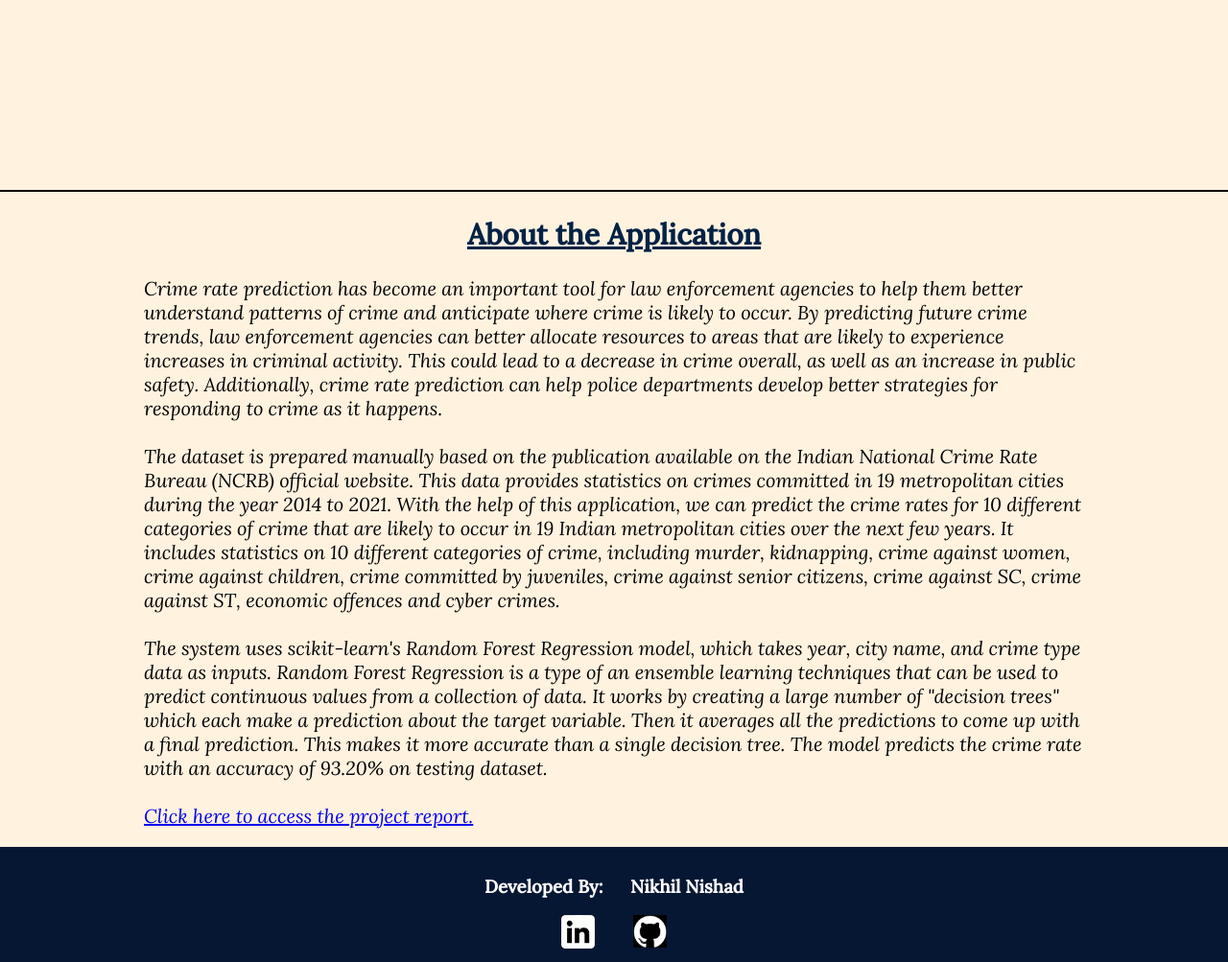
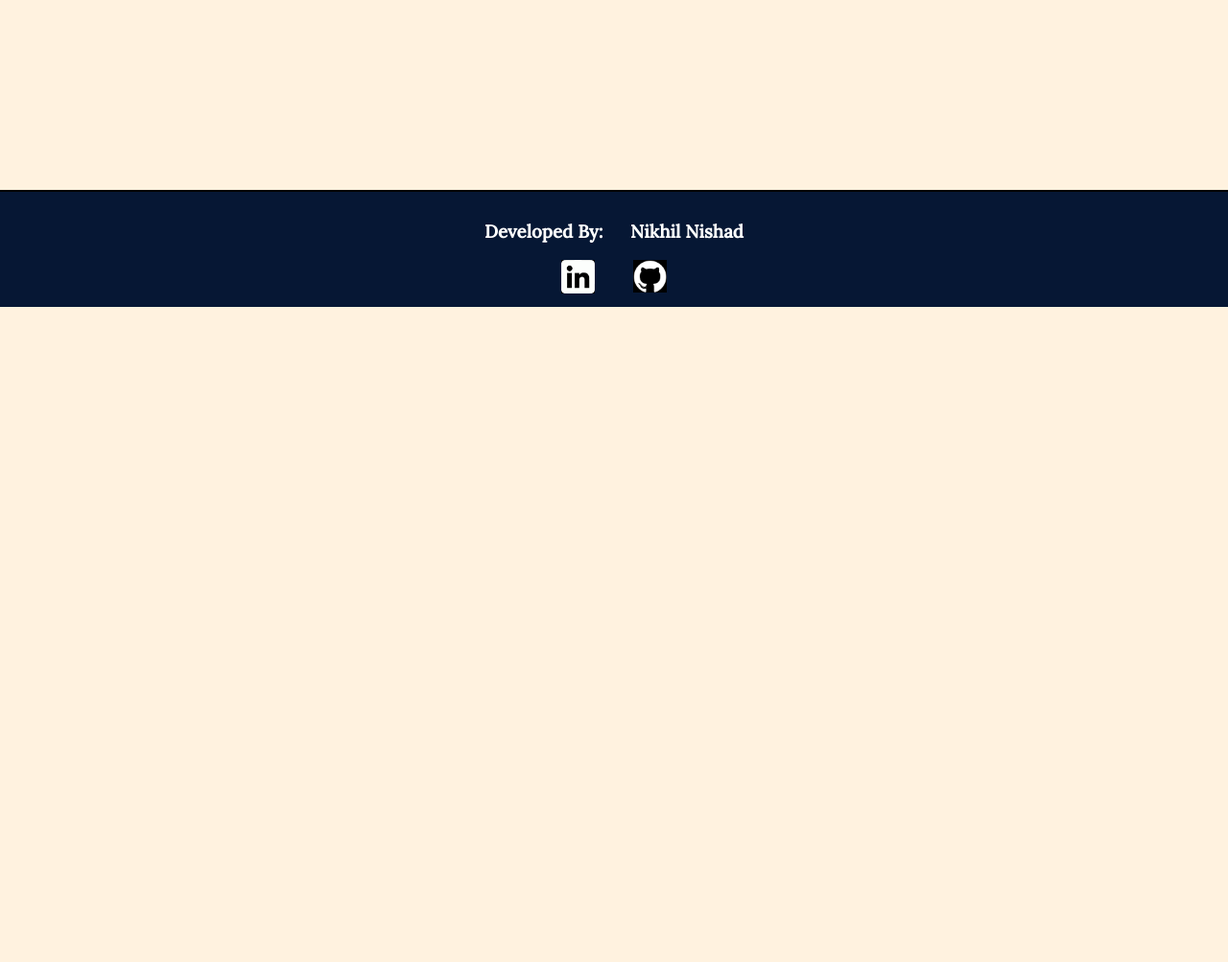
Before and after one commit to nikhilnishadoo7/Crime-Rate-Predictor, a Flask app: page / in a window 1280 px wide. Shown: the part 536-1539 px from the top of the page at 96% size. After the commit the page ends 856 px from the top, so only its background shows below. Run offline with Flask 2, Linux system fonts and the light colour scheme.

Commit message:
remove about section

```diff
--- a/templates/index.html
+++ b/templates/index.html
@@ -88,56 +88,18 @@
         </form>
     </section>
 
-    <section>
-        <h2 id="about">About the Application</h2>
-
-        <p id="introduction">
-            Crime rate prediction has become an important tool for law enforcement agencies
-            to help them better understand patterns of crime and anticipate where crime is
-            likely to occur. By predicting future crime trends, law enforcement agencies can
-            better allocate resources to areas that are likely to experience increases in
-            criminal activity. This could lead to a decrease in crime overall, as well as
-            an increase in public safety. Additionally, crime rate prediction can help police
-            departments develop better strategies for responding to crime as it happens.
-            <br> <br>
-            The dataset is prepared manually based on the publication available on the Indian
-            National Crime Rate Bureau (NCRB) official website. This data provides statistics
-            on crimes committed in 19 metropolitan cities during the year 2014 to 2021.
-            With the help of this application, we can predict the crime rates for 10 different
-            categories of crime that are likely to occur in 19 Indian metropolitan cities over
-            the next few years. It includes statistics on 10 different categories of crime,
-            including murder, kidnapping, crime against women, crime against children,
-            crime committed by juveniles, crime against senior citizens, crime against SC,
-            crime against ST, economic offences and cyber crimes.
-            <br><br>
-            The system uses scikit-learn's Random Forest Regression model, which takes year,
-            city name, and crime type data as inputs. Random Forest Regression is a type of
-            an ensemble learning techniques that can be used to predict continuous values
-            from a collection of data. It works by creating a large number of "decision trees"
-            which each make a prediction about the target variable. Then it averages all the
-            predictions to come up with a final prediction. This makes it more accurate than
-            a single decision tree. The model predicts the crime rate with an accuracy of 93.20%
-            on testing dataset.
-            <br><br>
-
-            <a href="https://docs.google.com/document/d/1NpkwySpsMkKkFX8sYMDFvi-OUZzEFB58/edit?usp=sharing&ouid=102962784416590527257&rtpof=true&sd=true">
-                Click here to access the project report.
-            </a>
-        </p>
-    </section>
-
     <footer>
         <div class="footer">
             <div id="developer">
                 <h3 >Developed By: &emsp; Nikhil Nishad</h3>
             </div>
             <div id="linkedin">
-                <a href="https://www.linkedin.com/in/abhay-rautela-52a2b3217/" target="_blank">
+                <a href="https://www.linkedin.com/in/" target="_blank">
                     <img src="static/images/linkedin.png" alt="linkedIn" width="35" >
                 </a>
             </div>
             <div id="github">
-                <a href="https://github.com/CyborBot" target="_blank">
+                <a href="https://github.com/nikhilnishadoo7" target="_blank">
                     <img src="static/images/github.png" alt="GitHub" width="35">
                 </a>
             </div>
--- a/templates/result.html
+++ b/templates/result.html
@@ -85,12 +85,12 @@
                 <h3 >Developed By: &emsp; Nikhil Nishad</h3>
             </div>
             <div id="linkedin">
-                <a href="https://www.linkedin.com/in/tushar-sharma-2001/" target="_blank">
+                <a href="https://www.linkedin.com/in/nikhilnishad" target="_blank">
                     <img src="static/images/linkedin.png" alt="linkedIn" width="35" >
                 </a>
             </div>
             <div id="github">
-                <a href="https://github.com/Tushar0804" target="_blank">
+                <a href="https://github.com/nikhilnishadoo7" target="_blank">
                     <img src="static/images/github.png" alt="GitHub" width="35">
                 </a>
             </div>
```
Also changed, not shown: README.md.
